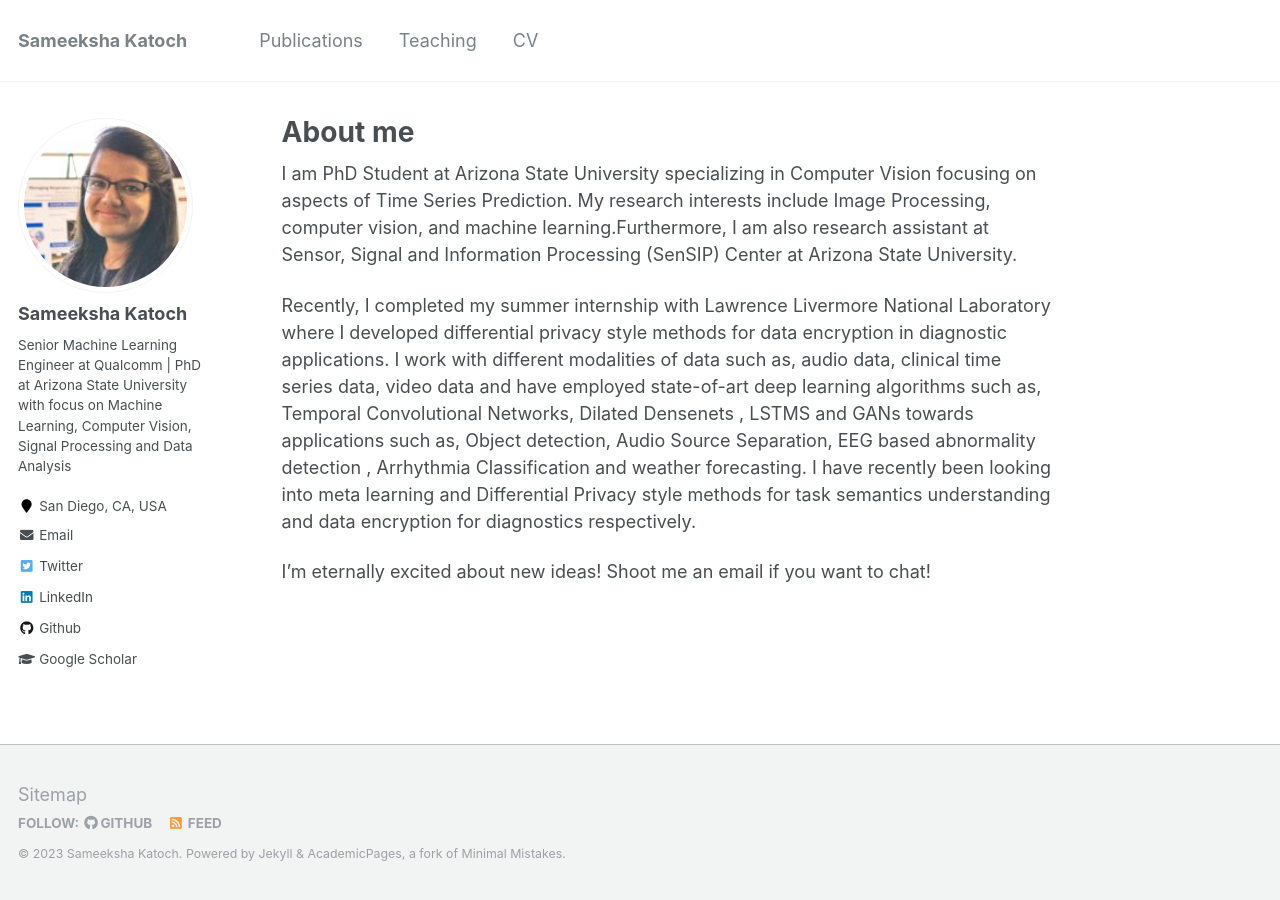
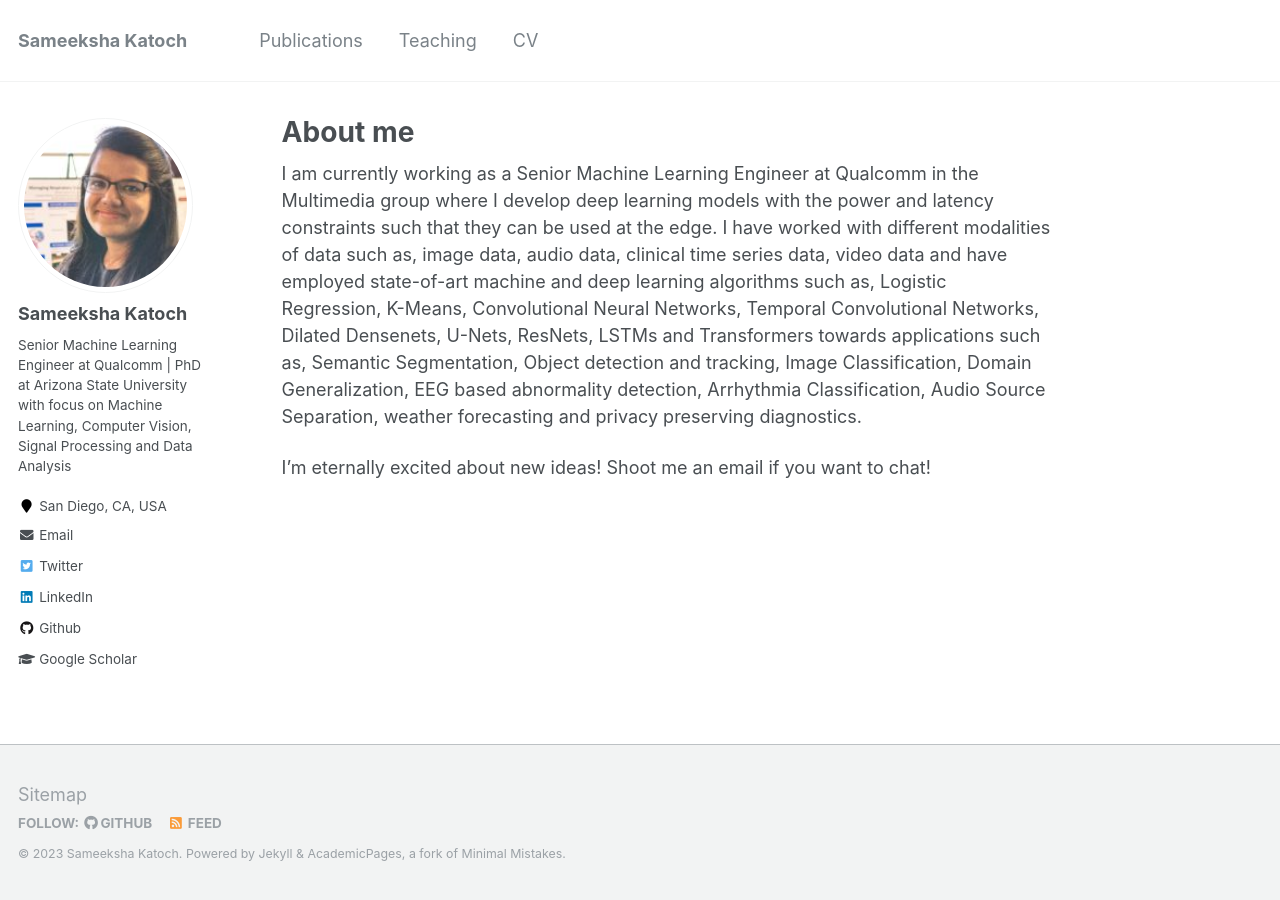
Before and after one commit to sam93katoch/sam93katoch.github.io, a Jekyll site: the page built from _pages/about.md, in a window 1280 px wide. Built offline with Jekyll 4.4.1, drawn with Linux system fonts in a browser that asks for light colours.

Commit message:
Update about.md

```diff
--- a/_pages/about.md
+++ b/_pages/about.md
@@ -9,8 +9,6 @@ redirect_from:
 ---
 
 
-I am PhD Student at Arizona State University specializing in Computer Vision focusing on aspects of Time Series Prediction. My research interests include Image Processing, computer vision, and machine learning.Furthermore, I am also research assistant at Sensor, Signal and Information Processing (SenSIP) Center at Arizona State University.
-
-Recently, I completed my summer internship with Lawrence Livermore National Laboratory where I developed differential privacy style methods for data encryption in diagnostic applications. I work with different modalities of data such as, audio data, clinical time series data, video data and have employed state-of-art deep learning algorithms such as, Temporal Convolutional Networks, Dilated Densenets , LSTMS and GANs towards applications such as, Object detection, Audio Source Separation, EEG based abnormality detection , Arrhythmia Classification and weather forecasting. I have recently been looking into meta learning and Differential Privacy style methods for task semantics understanding and data encryption for diagnostics respectively.
+I am currently working as a Senior Machine Learning Engineer at Qualcomm in the Multimedia group where I develop deep learning models with the power and latency constraints such that they can be used at the edge. I have worked with different modalities of data such as, image data, audio data, clinical time series data, video data and have employed state-of-art machine and deep learning algorithms such as, Logistic Regression, K-Means, Convolutional Neural Networks, Temporal Convolutional Networks, Dilated Densenets, U-Nets, ResNets, LSTMs and Transformers towards applications such as, Semantic Segmentation, Object detection and tracking, Image Classification, Domain Generalization, EEG based abnormality detection, Arrhythmia Classification, Audio Source Separation, weather forecasting and privacy preserving diagnostics.
 
 I’m eternally excited about new ideas! Shoot me an email if you want to chat!
```
